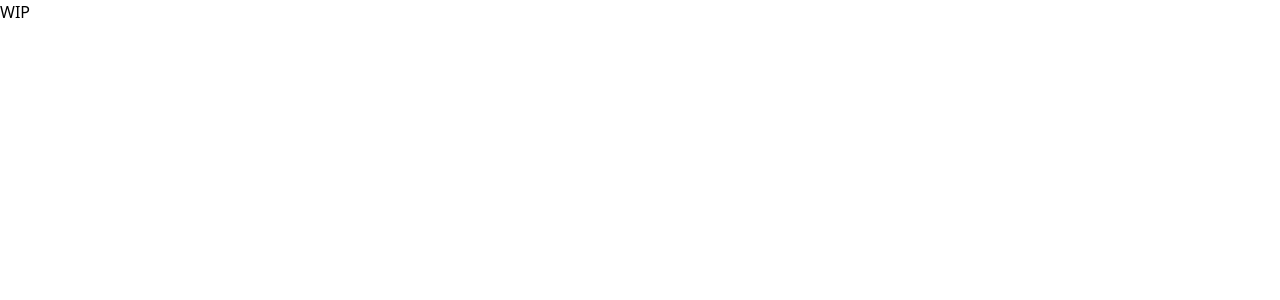
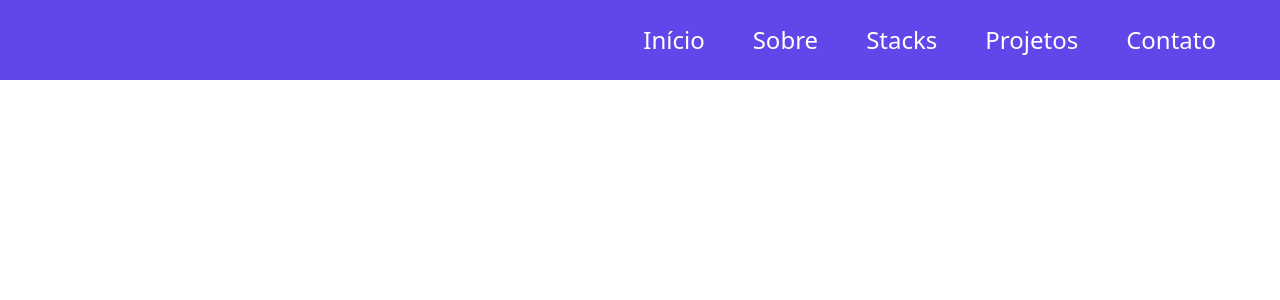
Before and after one commit to celso-rodrigo/celso-rodrigo.github.io, a React (Vite) app: page / in a window 1280 px wide. Shown: the top 300 px of the page. Built offline with nearby package versions, Linux system fonts and the light colour scheme.

Commit message:
feat: Iniciado Header

```diff
--- a/src/App.tsx
+++ b/src/App.tsx
@@ -1,7 +1,9 @@
+import NavBar from "./components/NavBar"
+
 function App() {
   return (
     <div>
-      WIP
+      <NavBar />
     </div>
   )
 }
--- /dev/null
+++ b/src/components/NavBar.tsx
@@ -0,0 +1,15 @@
+function NavBar() {
+  return (
+    <nav className="absolute p-6 px-16 top-0 left-0 right-0 bg-blue">
+      <ul className="flex gap-6 justify-center md:gap-12 sm:justify-end">
+        <a href="#" className="nav-link">Início</a>
+        <a href="#" className="nav-link">Sobre</a>
+        <a href="#" className="nav-link">Stacks</a>
+        <a href="#" className="nav-link">Projetos</a>
+        <a href="#" className="nav-link">Contato</a>
+      </ul>
+    </nav>
+  )
+}
+
+export default NavBar
--- a/src/index.css
+++ b/src/index.css
@@ -1,3 +1,9 @@
 @tailwind base;
 @tailwind components;
 @tailwind utilities;
+
+@layer components {
+  .nav-link {
+    @apply text-white  font-normal sm:text-2xl;
+  }
+}
```
